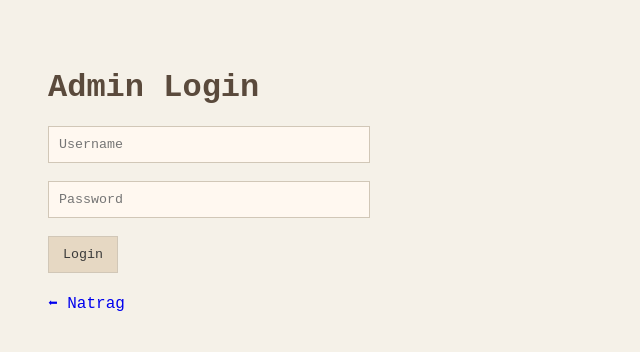
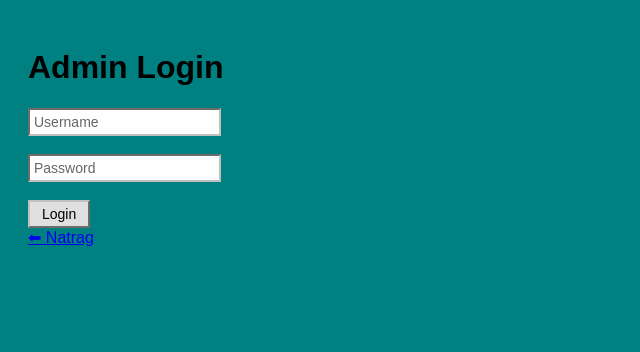
Before and after one commit to FabianBenc/Klada, a Flask app: page /login in a window 1280 px wide. Shown: the top 352 px of the page, without its empty margins (0-640 px from the left). Run offline with Flask 2, Linux system fonts and the light colour scheme.

Commit message:
overhaulv3

```diff
--- a/app.py
+++ b/app.py
@@ -263,10 +263,11 @@ def leaderboard():
     return render_template("leaderboard.html", data=leaderboard_data)
 
 
-@app.route("/update")
+@app.route('/update')
 def update():
-    update_ticket_results()
-    return redirect("/")
+    if not session.get('admin_logged_in'):
+        return redirect('/')
+    return render_template('update.html')
 
 
 if __name__ == "__main__":
--- a/static/style.css
+++ b/static/style.css
@@ -1,111 +1,121 @@
-/* Global Styles */
 body {
-    font-family: 'Courier New', Courier, monospace;
-    background: #f5f1e8;
-    color: #3a3a3a;
-    padding: 40px;
+    padding: 20px;
+    background: #008080;
+    font-family: "MS Sans Serif", sans-serif;
 }
 
-/* Header with Logo INLINE */
-.header {
-    display: flex;
-    align-items: center;
-    gap: 8px; /* tight spacing */
+.window {
     margin-bottom: 20px;
 }
 
-.header img {
-    height: 80px;
-    display: inline-block;
+input, textarea, select {
+    background-image: none !important;
+    box-shadow: none !important;
+    color: black !important;
 }
 
-.header {
-    color: #5a4a3c;
-    font-family: 'Courier New', Courier, monospace;
+input[type="text"],
+input[type="password"] {
+    background: #ffffff !important;
+    border: 2px inset #c0c0c0 !important;
+    padding: 4px;
+    font-size: 14px;
+    color: black !important;
+    caret-color: black !important;
 }
 
-/* Titles */
-h1, h2 {
-    color: #5a4a3c;
-    font-family: 'Courier New', Courier, monospace;
-    margin-bottom: 20px;
+input::placeholder {
+    color: #666;
 }
 
-/* Forms and Inputs */
-form {
-    margin-bottom: 20px;
-}
-
-input {
-    padding: 10px;
-    width: 300px;
-    border: 1px solid #d1c7b7;
-    background: #fff8f0;
-    color: #3a3a3a;
-    outline: none;
-    font-family: 'Courier New', monospace;
-}
-
-input:focus {
-    border-color: #a88f72;
+.title-bar-text {
+    background: none !important;
+    text-shadow: none !important;
+    color: white;
+    font-weight: bold;
 }
 
 button {
-    padding: 10px 14px;
-    background: #e6d8c3;
-    border: 1px solid #d1c7b7;
-    color: #3a3a3a;
+    font-family: "MS Sans Serif", sans-serif;
+    font-size: 14px;
+    padding: 4px 12px;
+    border: 2px outset #c0c0c0;
+    background: #e0e0e0;
     cursor: pointer;
-    font-family: 'Courier New', monospace;
-    transition: all 0.2s;
-    margin-right: 10px;
 }
 
 button:hover {
-    background: #d1bfa5;
+    background: #dcdcdc;
 }
 
-/* Links */
-a {
-    display: inline-block;
-    text-decoration: none;
+button:active {
+    border: 2px inset #c0c0c0;
+    background: #d6d6d6;
 }
 
-/* Table */
+button:disabled {
+    color: #808080;
+    text-shadow: 1px 1px #fff;
+}
+
 table {
     width: 100%;
     border-collapse: collapse;
-    background: #fff8f0;
-    margin-top: 10px;
-    border: 1px solid #e6d8c3;
-    font-family: 'Courier New', monospace;
+    background: #ffffff;
+    border: 2px solid #000;
 }
 
 th, td {
-    padding: 12px;
-    border-bottom: 1px solid #e6d8c3;
-    text-align: left;
+    border: 1px solid #000 !important;
+    padding: 6px;
+    background: #ffffff !important;
 }
 
 th {
-    background: #f1e6d6;
-    font-weight: 600;
-    cursor: pointer;
+    background: #c0c0c0 !important;
+    font-weight: bold;
 }
 
-tr:hover {
-    background: #f0e6d3;
-}
-
-/* Result Colors */
 .WON {
-    color: #6b8e23;
+    color: green;
+    font-weight: bold;
 }
 
 .LOST {
-    color: #b91c1c;
+    color: red;
+    font-weight: bold;
 }
 
 .OPEN {
-    color: #b59f3b;
+    color: goldenrod;
+    font-weight: bold;
 }
+
+.modal-overlay {
+    position: fixed;
+    inset: 0;
+    background: rgba(0,0,0,0.3);
+    display: flex;
+    align-items: center;
+    justify-content: center;
+}
+
+.modal-window {
+    width: 300px;
+}
+
+.modal-buttons {
+    justify-content: space-between;
+    margin-top: 10px;
+}
+
+.title-bar {
+    background: linear-gradient(to right, #000080, #1084d0) !important;
+}
+
+.title-bar-text {
+    background: none !important;
+    background-image: none !important;
+    text-shadow: none !important;
+    color: white !important;
+}
```
Also changed, not shown: templates/index.html (+72 -57 lines), templates/leaderboard.html (+26 -7 lines).
